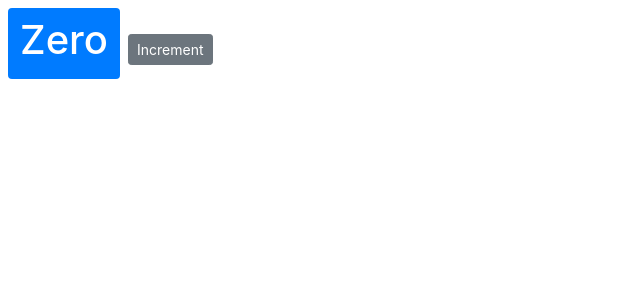
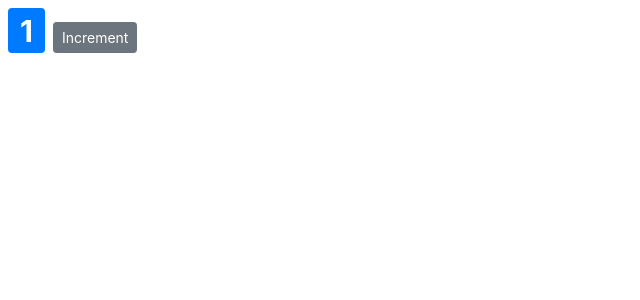
Before and after one commit to hoodielive/teamofone, a React (Create React App) app in the folder React/counter-app/: page / in a window 1280 px wide. Shown: the top 300 px of the page, without its empty margins (0-640 px from the left). Built offline with nearby package versions, Linux system fonts and the light colour scheme.

Commit message:
a little annoyed with static strings in my styles class | preferring a variable instead

```diff
--- a/React/counter-app/src/components/counter.jsx
+++ b/React/counter-app/src/components/counter.jsx
@@ -2,15 +2,18 @@
 
 class Counter extends Component {
   state = {
-    count: 0
+    count: 1
     //imageUrl: "https://picsum.photos/200"
   };
 
 
   render() {
+    let classes = "badge m-2 badge-"
+    classes += (this.state.count === 0) ? "warning" : "primary"
+
     return (
       <React.Fragment>
-        <span style={ { fontSize: 30 }} className="badge badge-primary m-2">{this.formatCount()}</span>
+        <span style={ { fontSize: 30 }} className={ classes }>{this.formatCount()}</span>
         <button className="btn btn-secondary btn-sm">Increment</button>
       </React.Fragment>
     );
```
